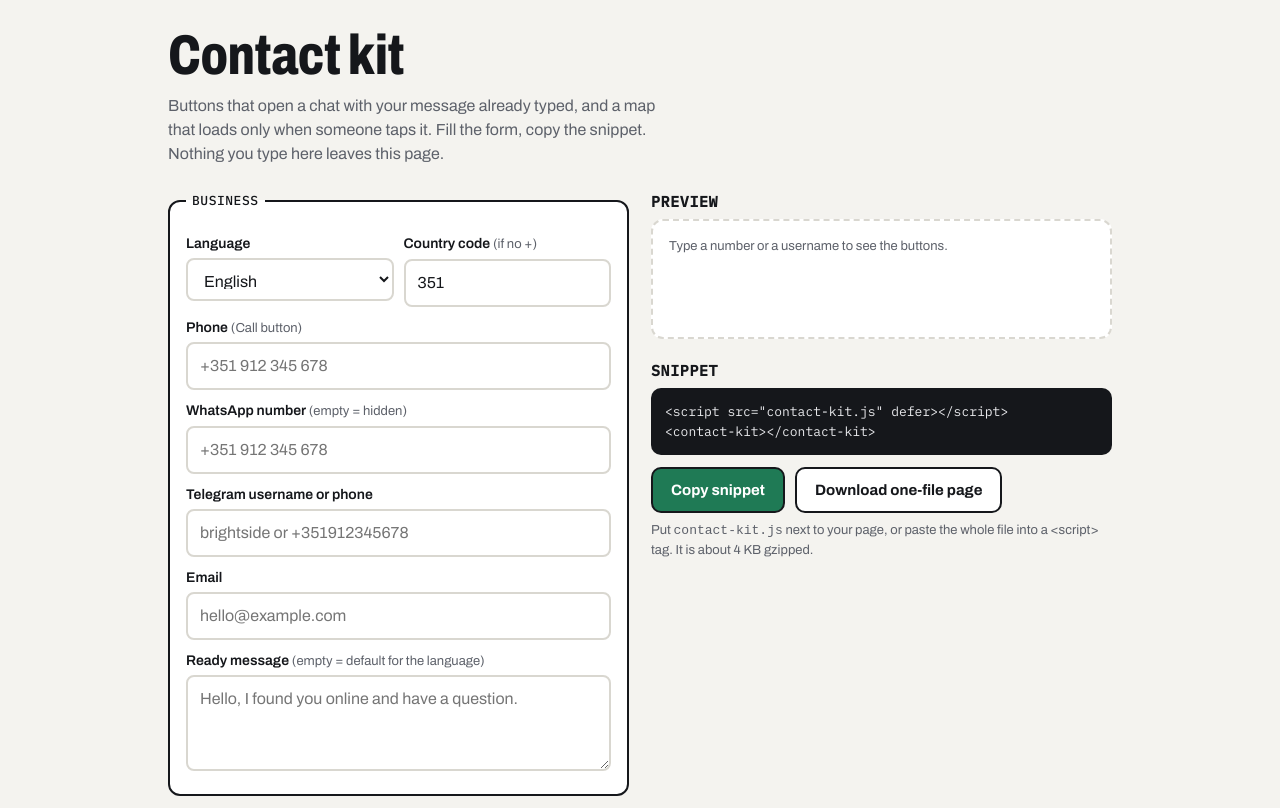
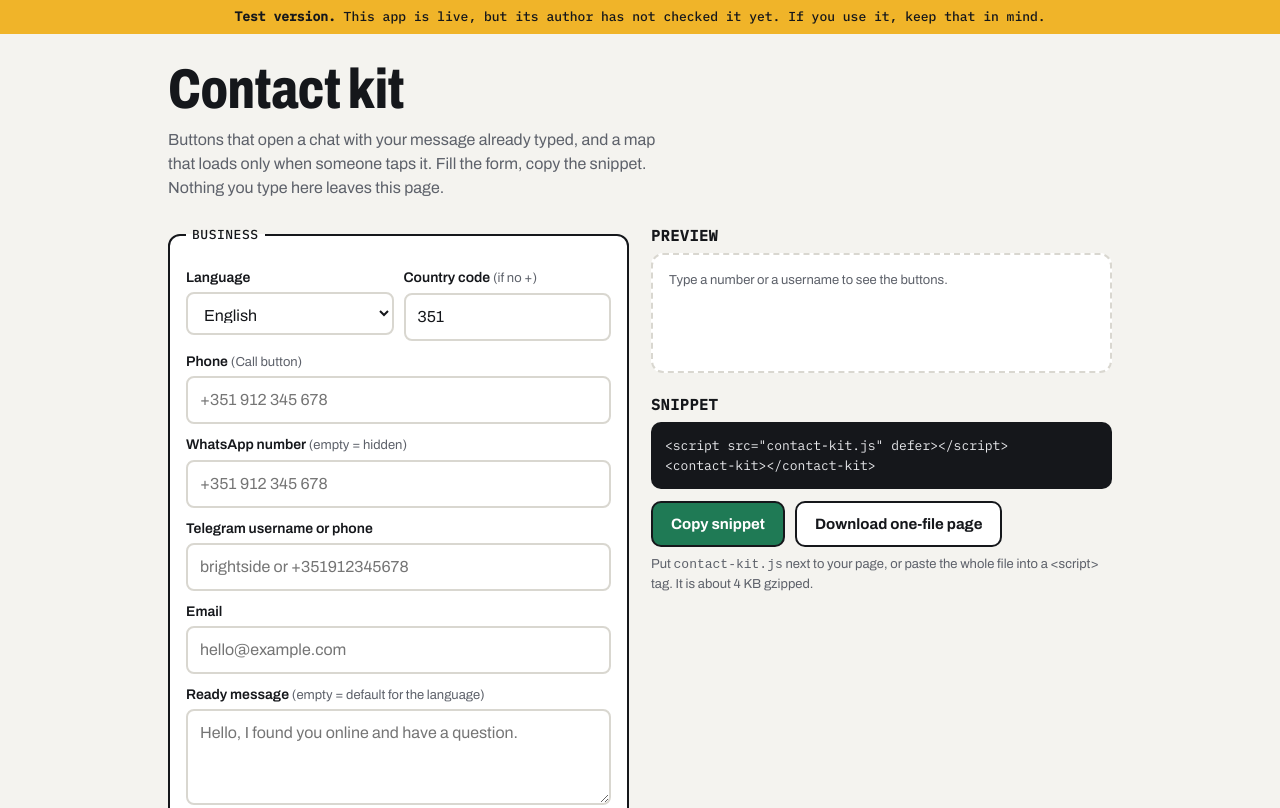
Before and after one commit to davydmedvedchuk/contact-kit, a plain HTML site: page index.html in a window 1280 px wide. Shown: the top 808 px of the page. Drawn offline with Linux system fonts and the light colour scheme.

Commit message:
Test-version notice

```diff
--- a/index.html
+++ b/index.html
@@ -25,7 +25,10 @@ button.p.o{background:#fff;color:var(--ink)}button.p:focus-visible{outline:3px s
 h2{font:700 15px "IBM Plex Mono",monospace;text-transform:uppercase;letter-spacing:.04em;margin:22px 0 8px}
 .note{font-size:13px;color:var(--mute);margin:8px 0 0}.ok{color:var(--acc);font-weight:600}
 footer{margin-top:36px;font-size:14px;color:var(--mute)}footer a{color:inherit;display:inline-block;padding:12px 4px}a{color:inherit}
-</style></head><body><main>
+</style></head><body>
+<style>.beta{font:500 13px/1.4 "IBM Plex Mono",ui-monospace,monospace;background:#F0B429;color:#15171B;padding:8px 14px;text-align:center}.beta b{font-weight:700}</style>
+<div class="beta" role="note"><b>Test version.</b> This app is live, but its author has not checked it yet. If you use it, keep that in mind.</div>
+<main>
 <h1>Contact kit</h1>
 <p class="sub">Buttons that open a chat with your message already typed, and a map that loads only when someone taps it. Fill the form, copy the snippet. Nothing you type here leaves this page.</p>
 <div class="grid"><div>
```
Also changed, not shown: 1 other file.
